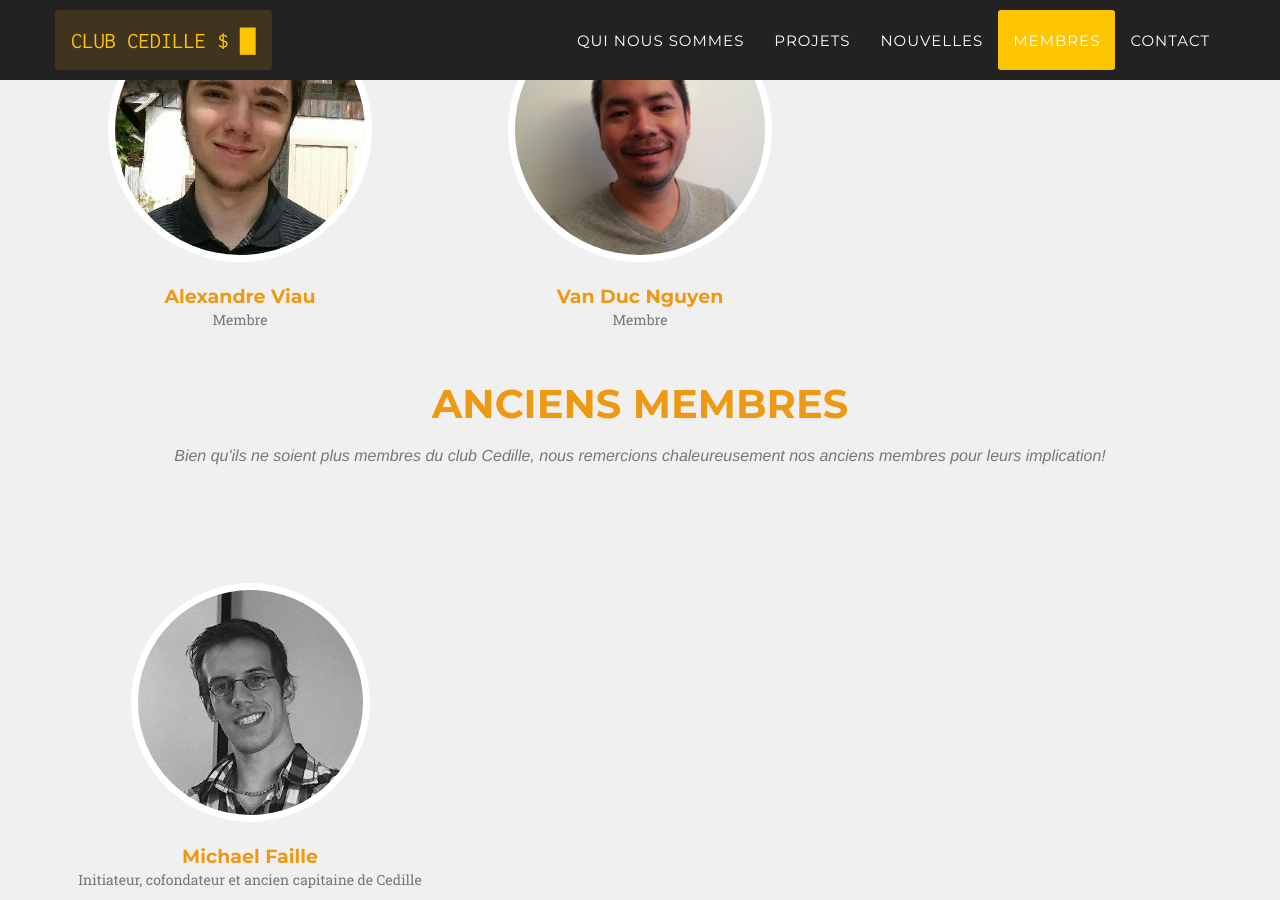
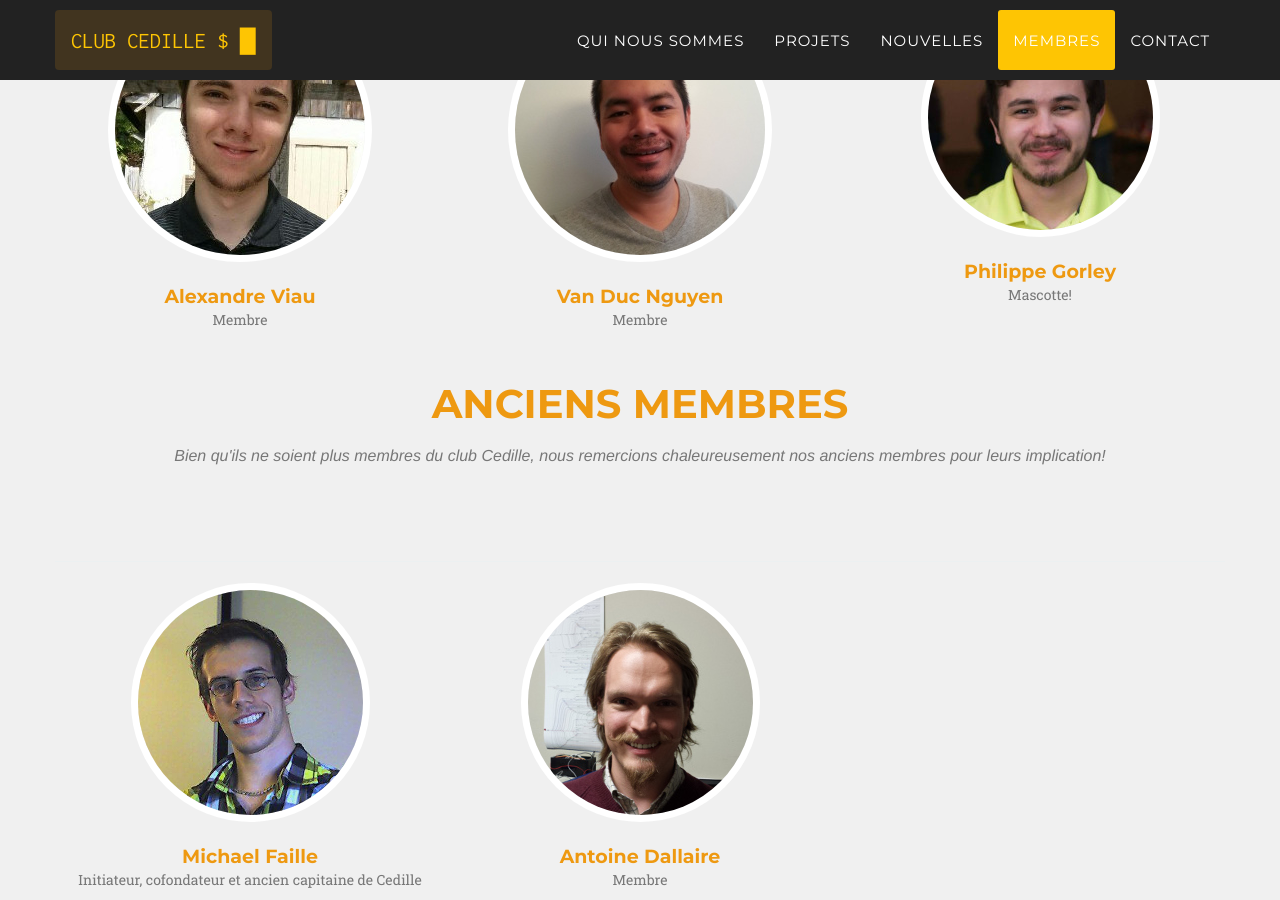
Before and after one commit to ClubCedille/clubcedille.github.io, a Jekyll site: the page built from index.html, in a window 1280 px wide and 900 px high, scrolled down 5229 px. Built offline with Jekyll 4.4.1, drawn with Linux system fonts in a browser that asks for light colours; some web fonts are replaced.

Commit message:
added gorley

```diff
--- a/_data/fr/members.yml
+++ b/_data/fr/members.yml
@@ -98,6 +98,12 @@ people:
     position: Membre
     pic: duc
 
+  gorley:
+    name: Philippe Gorley
+    email:
+    position: Mascotte!
+    pic: gorley
+
   michael:
     name: Michael Faille
     email: michael.faille.1@ens.etsmtl.ca
```
Also changed, not shown: img/team/gorley.jpg (added).
